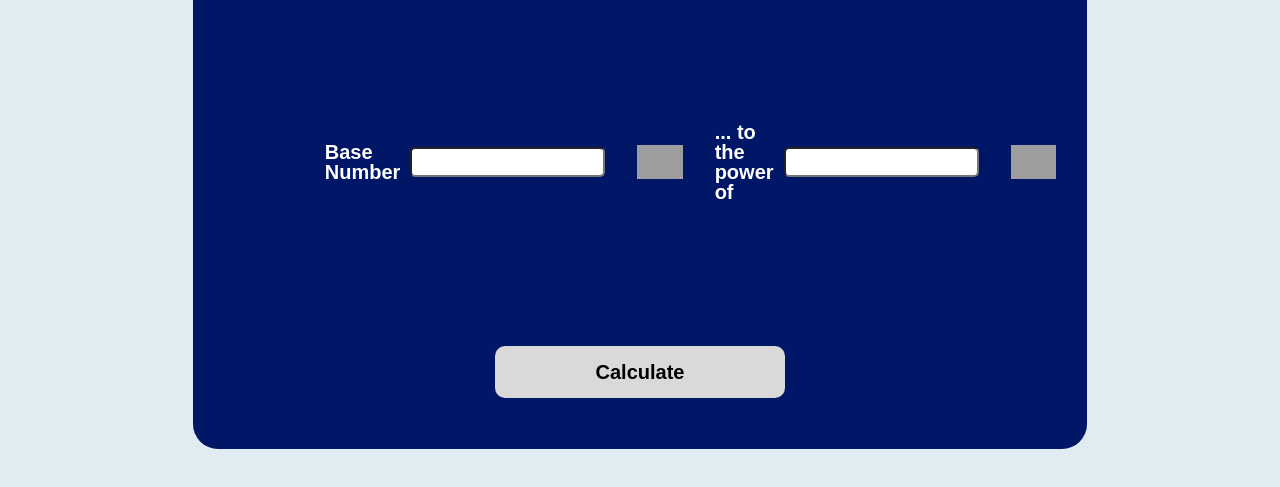
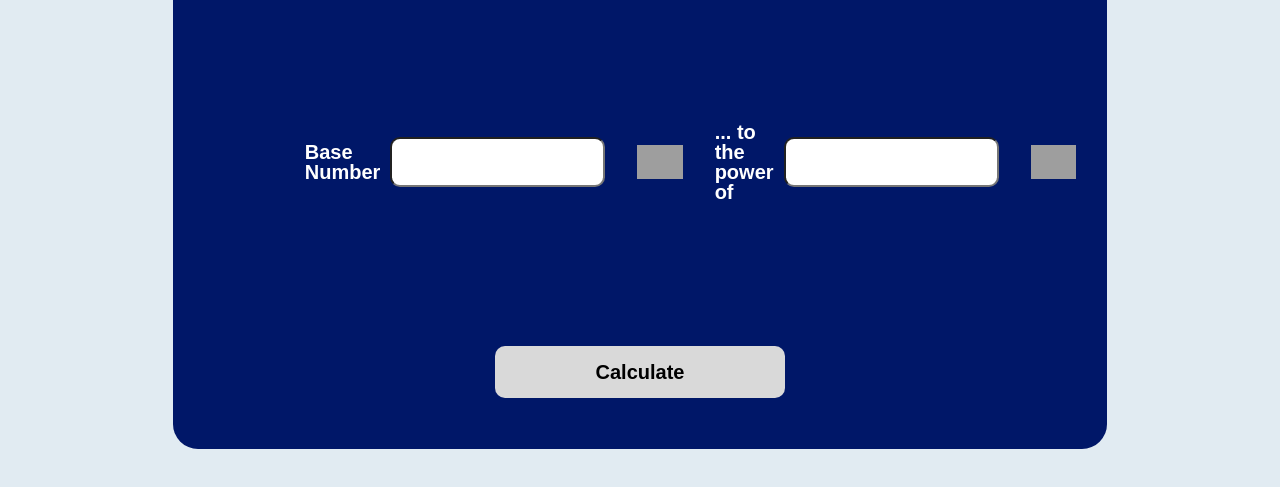
Before and after one commit to sapiosapien/mathtest, a plain HTML site: page index.html in a window 1280 px wide. Shown: the part 331-818 px from the top of the page. Drawn offline with Linux system fonts and the light colour scheme; grey boxes are pictures that could not be loaded.

Commit message:
more style

```diff
--- a/css/sps-spectacular-site-15b941.webflow.css
+++ b/css/sps-spectacular-site-15b941.webflow.css
@@ -434,6 +434,6 @@
 }
 
 input[type="text"] {
-  border-radius: 5px;
-  padding: 5px;
+  border-radius: 10px;
+  padding: 15px;
 }
```
